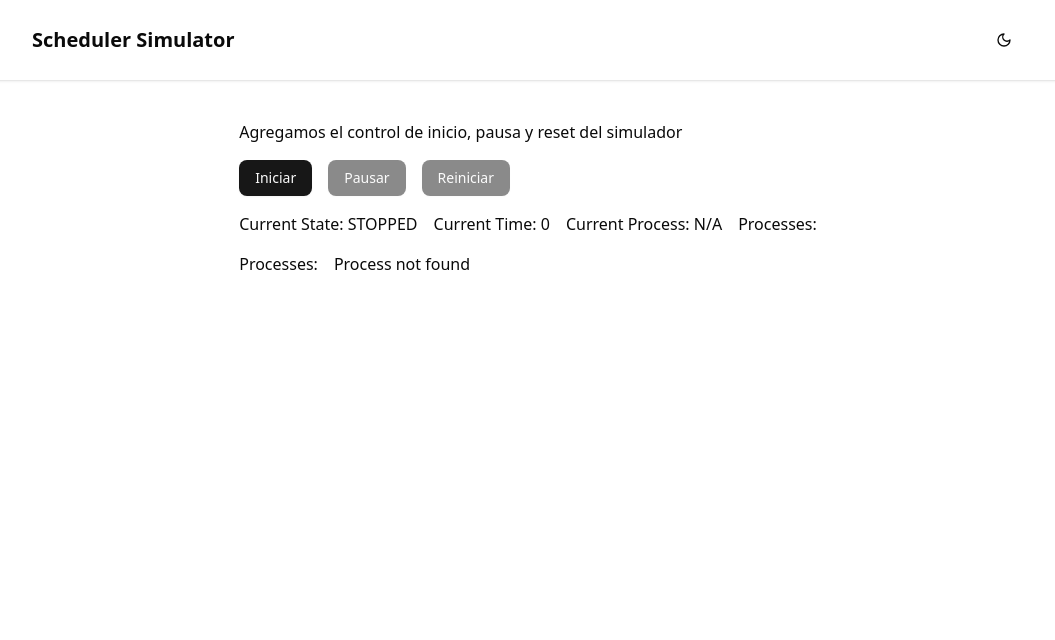
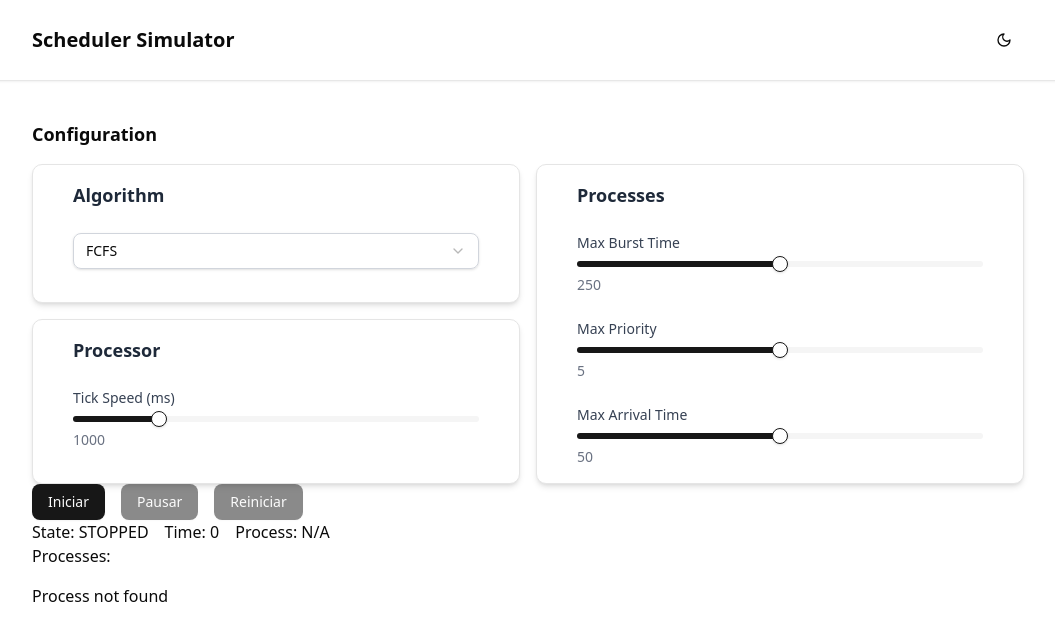
Before and after one commit to EnderPuentes/ula-os-process-scheduler, a Next.js app: page / in a window 1280 px wide. Shown: the top 640 px of the page, without its empty margins (112-1167 px from the left). Built offline with nearby package versions, Linux system fonts and the light colour scheme.

Commit message:
feat: improve simulator UI and add configuration component integration

```diff
--- a/src/components/simulator.tsx
+++ b/src/components/simulator.tsx
@@ -1,84 +1,93 @@
 "use client";
 
 import { ProcessSchedulerSimulator } from "@/lib/simulator";
-import { Process, SimulatorState } from "@/lib/types";
+import { Process, SimulatorConfig, SimulatorState } from "@/lib/types";
 import { useEffect, useState } from "react";
+import { ProcessSchedulerConfiguration } from "./simulator/configuration";
 import { Button } from "./ui/button";
 
 export function ProcessSchedulerSimulatorVisualizer() {
   const [simulator, setSimulator] = useState<ProcessSchedulerSimulator | null>(
     null
   );
-  const [currentTime, setCurrentTime] = useState(0);
-  const [currentState, setCurrentState] = useState<SimulatorState>(
-    SimulatorState.STOPPED
-  );
-  const [currentProcess, setCurrentProcess] = useState<Process | null>(null);
+  const [time, setTime] = useState(0);
+  const [state, setState] = useState<SimulatorState>(SimulatorState.STOPPED);
+  const [process, setProcess] = useState<Process | null>(null);
   const [processes, setProcesses] = useState<Process[]>([]);
+  const [config, setConfig] = useState<SimulatorConfig | null>(null);
 
   useEffect(() => {
     const simulatorInstance = new ProcessSchedulerSimulator();
     setSimulator(simulatorInstance);
+    setConfig(simulatorInstance.getConfig());
 
     simulatorInstance.subscribe(() => {
-      setCurrentState(simulatorInstance.getCurrentState());
-      setCurrentTime(simulatorInstance.getCurrentTime());
+      setState(simulatorInstance.getCurrentState());
+      setTime(simulatorInstance.getCurrentTime());
+      setProcess(simulatorInstance.getCurrentProcess());
+      setProcesses(simulatorInstance.getProcesses());
+      setConfig(simulatorInstance.getConfig());
     });
   }, []);
 
-  const handleStart = () => {
-    simulator?.start();
-  };
   return (
-    <section className="flex flex-col gap-4">
-      {/* <ProcessSchedulerConfiguration
-        simulatorConfig={simulatorConfig}
-        setSimulatorConfig={setSimulatorConfig}
-      /> */}
-      Agregamos el control de inicio, pausa y reset del simulador
+    <section className="flex flex-col gap-4 w-full">
+      <div className="container">
+        {config && (
+          <ProcessSchedulerConfiguration
+            config={config}
+            updateConfig={(newConfig: SimulatorConfig) =>
+              simulator?.updateConfig(newConfig)
+            }
+          />
+        )}
         <div className="flex flex-row gap-4">
           <Button
-          disabled={currentState === SimulatorState.RUNNING}
+            disabled={state === SimulatorState.RUNNING}
             onClick={() =>
-            currentState === SimulatorState.STOPPED
+              state === SimulatorState.STOPPED
                 ? simulator?.start()
                 : simulator?.restart()
             }
           >
-          {currentState === SimulatorState.STOPPED ? "Iniciar" : "Reanudar"}
+            {state === SimulatorState.STOPPED ? "Iniciar" : "Reanudar"}
           </Button>
           <Button
-          disabled={currentState !== SimulatorState.RUNNING}
+            disabled={state !== SimulatorState.RUNNING}
             onClick={() => simulator?.pause()}
           >
             Pausar
           </Button>
           <Button
-          disabled={currentState !== SimulatorState.PAUSED}
+            disabled={state !== SimulatorState.PAUSED}
             onClick={() => simulator?.reset()}
           >
             Reiniciar
           </Button>
         </div>
         <div className="flex flex-row gap-4">
-        <h1>Current State: {currentState}</h1>
-        <h1>Current Time: {currentTime}</h1>
-        <h1>Current Process: {currentProcess?.id || "N/A"}</h1>
-        <h1>Processes: {processes.map((process) => process.id).join(", ")}</h1>
+          <h1>State: {state}</h1>
+          <h1>Time: {time}</h1>
+          <h1>Process: {process?.id || "N/A"}</h1>
         </div>
-      <div className="flex flex-row gap-4">
+        <div className="flex flex-col gap-4">
           <h1>Processes: </h1>
+          <div className="flex flex-col gap-4">
             {processes.length > 0 ? (
               processes.map((process) => (
-            <div key={process.id}>
+                <div key={process.id} className="flex flex-row gap-4">
                   <p>{process.id}</p>
                   <p>{process.state}</p>
+                  <p>{process.priority}</p>
+
                 </div>
               ))
             ) : (
               <p>Process not found</p>
             )}
           </div>
+        </div>
+      </div>
     </section>
   );
 }
```
Lines whose indentation alone changed are shown as unchanged.
